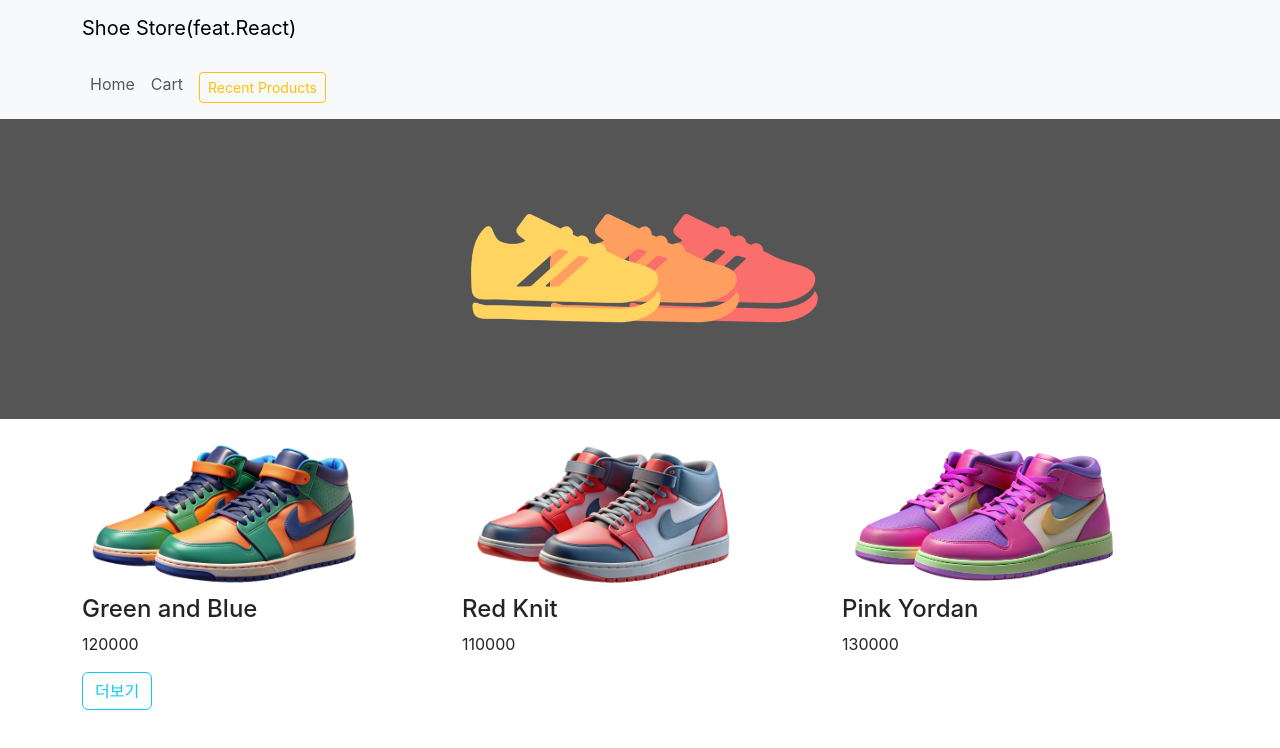
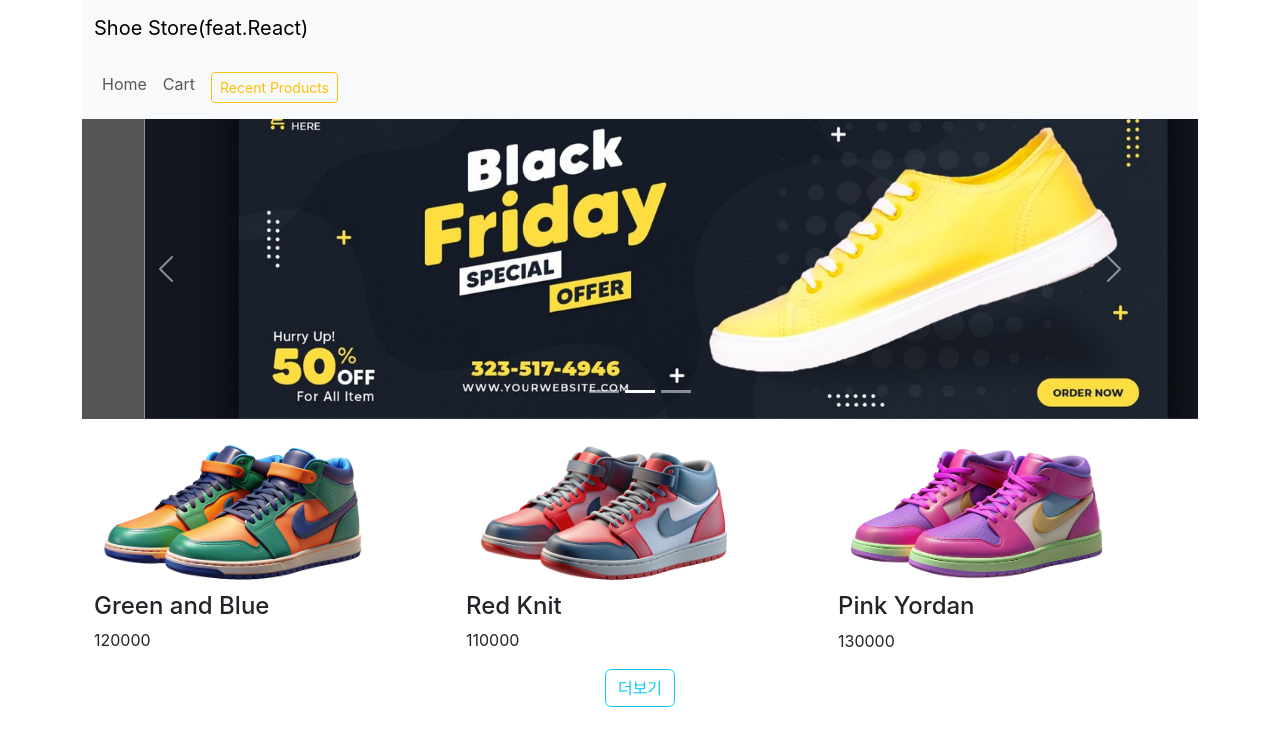
Before and after one commit to ajy1986/shoes_store_react, a React (Create React App) app: page / in a window 1280 px wide. Shown: the top 748 px of the page. Built offline with nearby package versions, Linux system fonts and the light colour scheme.

Commit message:
메인 및 상세 수정

```diff
--- a/src/App.css
+++ b/src/App.css
@@ -1,6 +1,19 @@
 .main-bg {
   height: 300px;
   background-image:  url('./image/bg.png');
+  background-size: cover;
+  background-position: center;
+}
+
+.main-bg2 {
+  height: 300px;
+  background-image:  url('./image/bg2.png');
+  background-size: cover;
+  background-position: center;
+}
+.main-bg3 {
+  height: 300px;
+  background-image:  url('./image/bg3.png');
   background-size: cover;
   background-position: center;
 }
--- a/src/App.js
+++ b/src/App.js
@@ -7,6 +7,7 @@ import {
   Spinner,
   Offcanvas,
   Card,
+  Carousel,
 } from "react-bootstrap";
 import MainComponent from "./_component/MainComponent";
 import DetailComponent from "./_component/DetailComponent";
@@ -27,6 +28,7 @@ function App() {
 
   return (
     <>
+      <Container fluid="md">
         <Navbar bg="light" data-bs-theme="light">
           <Container>
             <Navbar.Brand href="/">Shoe Store(feat.React)</Navbar.Brand>
@@ -45,6 +47,8 @@ function App() {
             </Nav>
           </Container>
         </Navbar>
+        {/* <div className="main-bg" /> */}
+
         <Routes>
           <Route
             path="*"
@@ -58,6 +62,24 @@ function App() {
             path="/"
             element={
               <>
+                <Carousel>
+                  <Carousel.Item>
+                    <div className="main-bg" />
+                    <Carousel.Caption>
+                      <h3>First slide label</h3>
+                      <p>
+                        Nulla vitae elit libero, a pharetra augue mollis
+                        interdum.
+                      </p>
+                    </Carousel.Caption>
+                  </Carousel.Item>
+                  <Carousel.Item>
+                    <div className="main-bg2" />
+                  </Carousel.Item>
+                  <Carousel.Item>
+                    <div className="main-bg3" />
+                  </Carousel.Item>
+                </Carousel>
                 <MainComponent />
               </>
             }
@@ -106,6 +128,7 @@ function App() {
               : null}
           </Offcanvas.Body>
         </Offcanvas>
+      </Container>
     </>
   );
 }
--- a/src/_component/MainComponent.js
+++ b/src/_component/MainComponent.js
@@ -5,8 +5,8 @@ import {
   Nav,
   Row,
   Col,
-  Card,
-  ListGroup,
+  ButtonGroup,
+  Image,
 } from "react-bootstrap";
 import { useEffect, useState } from "react";
 import { useDispatch, useSelector } from "react-redux";
@@ -48,15 +48,18 @@ const MainComponent = () => {
 
   return (
     <>
-      <div className="main-bg"/>
       <div>
         <Container className="mt-3">
           <Row>
             {list &&
               list.map((list, index) => (
-                <Col key={index}>
+                <Col key={index} xs={12} md={4}>
                   <a href={`/detail/${list.id}`}>
-                    <img src={`/image/shoes${index + 1}.jpg`} width="80%" />
+                    <Image
+                      src={`/image/shoes${index + 1}.jpg`}
+                      width="80%"
+                      fluid
+                    />
                   </a>
                   <h4>{list.title}</h4>
                   <p>{list.price}</p>
@@ -64,9 +67,11 @@ const MainComponent = () => {
               ))}
           </Row>
           {isAddBtn ? (
-            <Button variant="outline-info" onClick={getData}>
-              더보기
-            </Button>
+            <div class="d-flex justify-content-center md-3">
+              <Button variant="outline-info" onClick={getData}>
+                더보기
+              </Button>
+            </div>
           ) : null}
         </Container>
       </div>
--- a/src/_data/productTmpData.js
+++ b/src/_data/productTmpData.js
@@ -19,6 +19,7 @@ let productTmpData = [
     content: "Born in the States",
     price: 130000,
   },
+
 ];
 
 export default productTmpData;
```
Also changed, not shown: src/image/bg2.png (added), src/image/bg3.png (added). Lines whose indentation alone changed are shown as unchanged.
